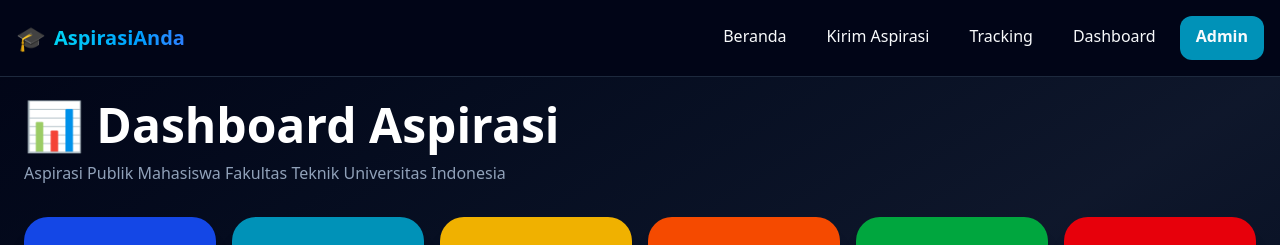
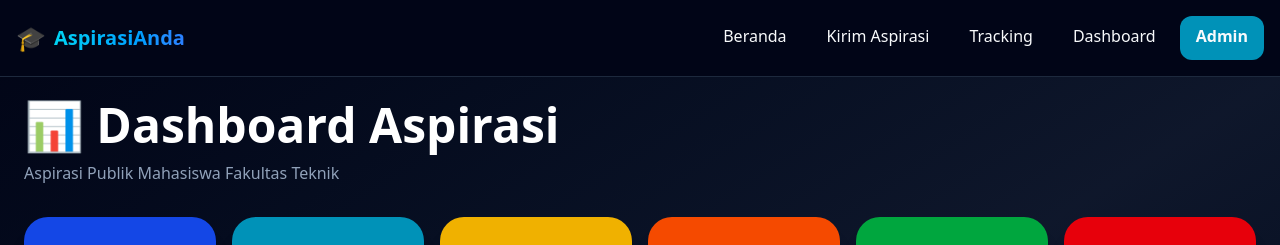
Before and after one commit to cakadut/Aspirasi_Anda, a Next.js app: page /dashboard in a window 1280 px wide. Shown: the top 245 px of the page. Built offline with nearby package versions, Linux system fonts and the light colour scheme; no server answers; the database is empty.

Commit message:
Use Fakultas Teknik branding

```diff
--- a/app/dashboard/page.tsx
+++ b/app/dashboard/page.tsx
@@ -104,7 +104,7 @@ export default function DashboardPage() {
           </h1>
 
           <p className="text-slate-400 mt-3">
-            Aspirasi Publik Mahasiswa Fakultas Teknik Universitas Indonesia
+            Aspirasi Publik Mahasiswa Fakultas Teknik
           </p>
         </div>
 
```
